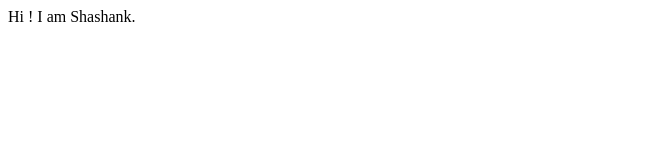
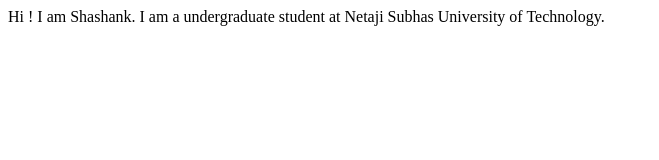
Before and after one commit to kumarshashank571/Shashank_jha_Site, a plain HTML site: page index.html in a window 1280 px wide. Shown: the whole page, without its empty margins (0-659 px from the left). Drawn offline with Linux system fonts and the light colour scheme.

Commit message:
refactor : added information

```diff
--- a/index.html
+++ b/index.html
@@ -7,5 +7,6 @@
 </head>
 <body>
     Hi ! I am Shashank.
+    I am a undergraduate student at Netaji Subhas University of Technology.
 </body>
 </html>
```
